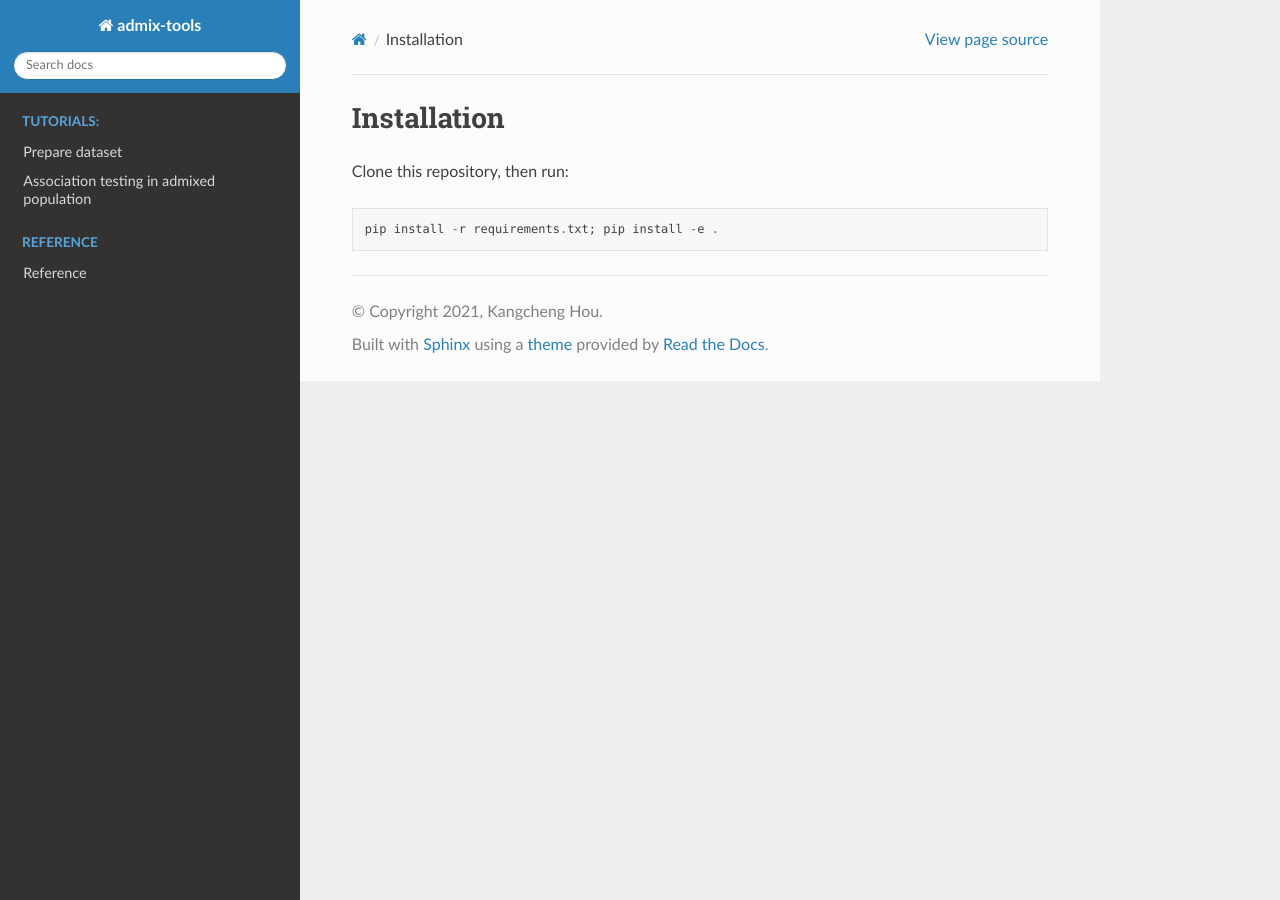
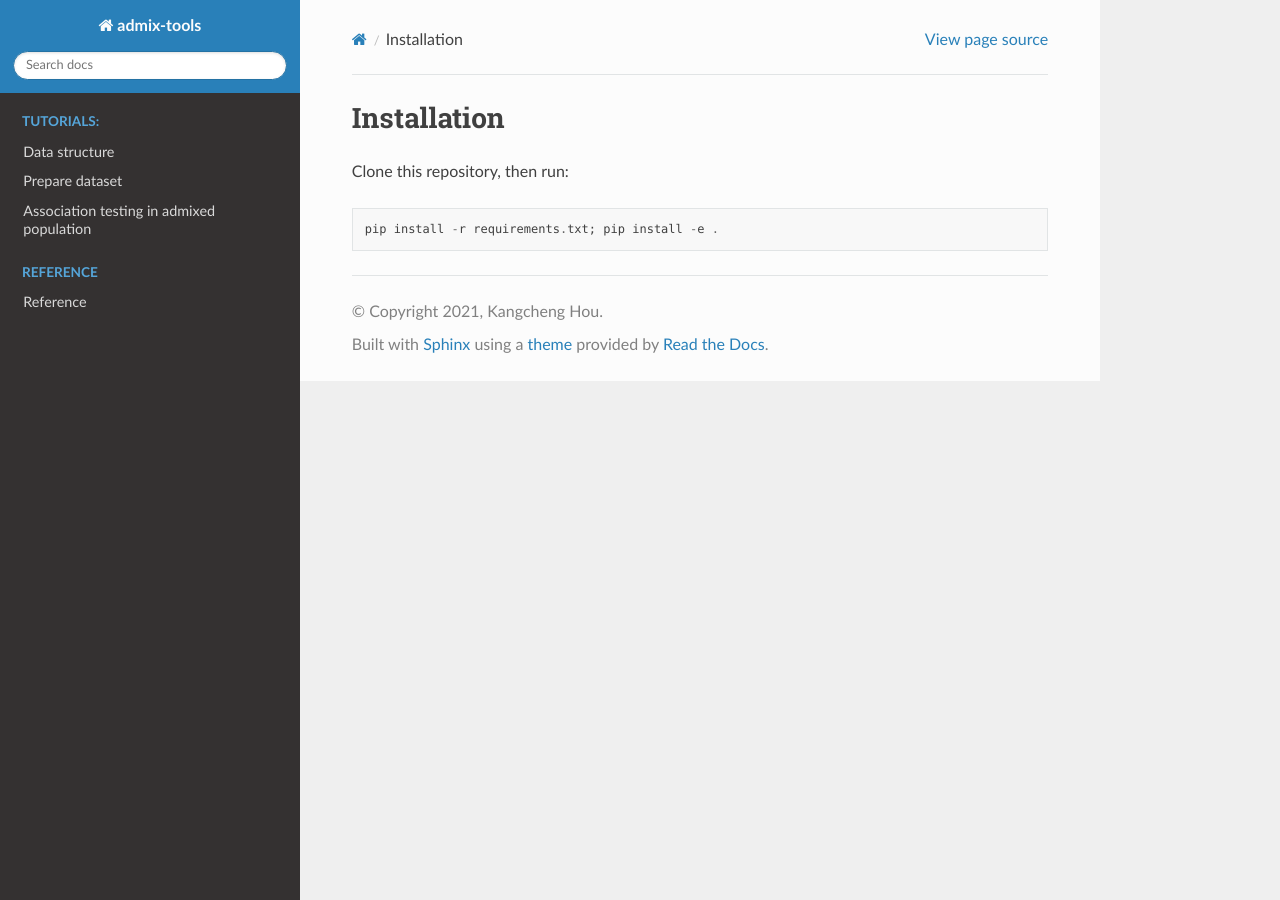
Before and after one commit to KangchengHou/admix-kit, a Sphinx documentation site: the page built from docs/installation.rst, in a window 1280 px wide. Built offline with Sphinx 7.4.7 and the Read the Docs theme 2.0.0, drawn with Linux system fonts in a browser that asks for light colours; pages that are not in the unit, such as notebooks, are missing from menus.

Commit message:
add back nbsphnix

```diff
--- a/docs/conf.py
+++ b/docs/conf.py
@@ -38,7 +38,7 @@ extensions = [
     "sphinx.ext.autosummary",
     "sphinx_gallery.gen_gallery",
     "sphinx_copybutton",
-    # "nbsphinx",
+    "nbsphinx",
 ]
 
 autosummary_generate = True
```
